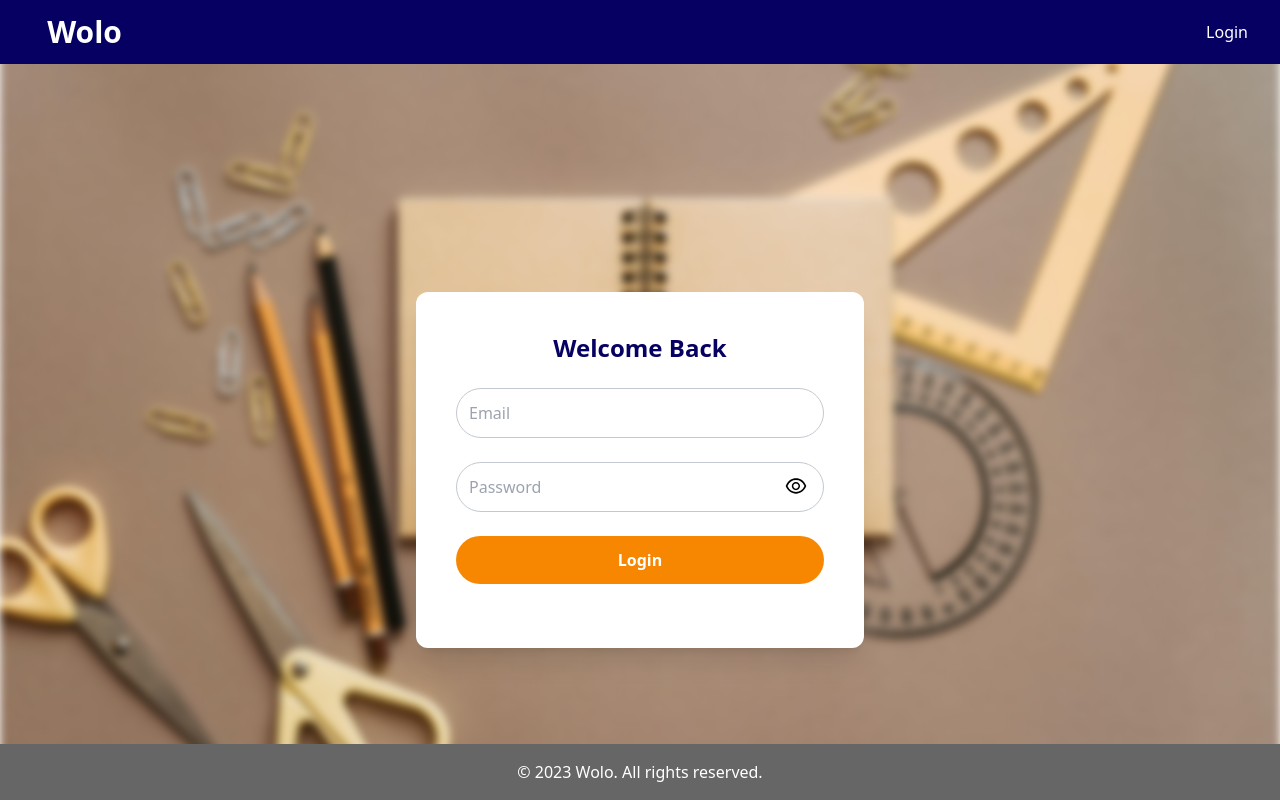
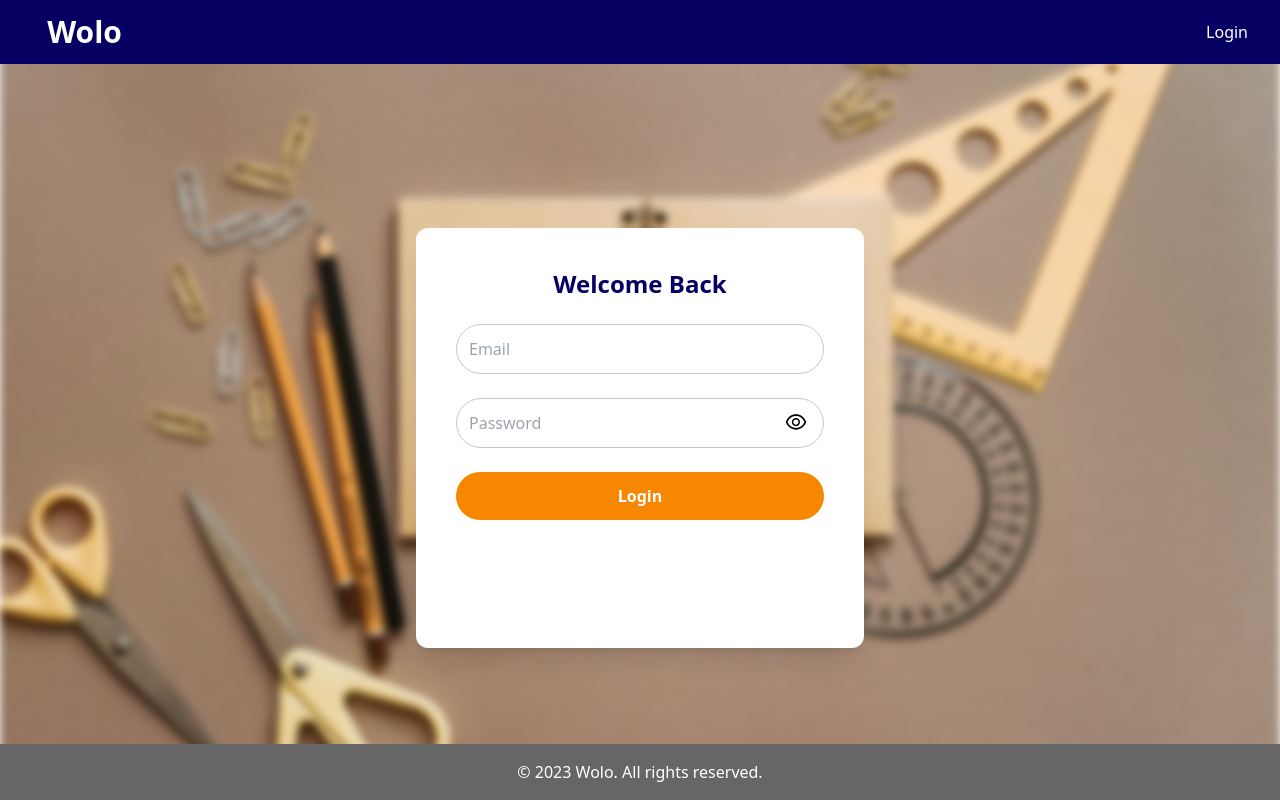
Before and after one commit to SaifAliHashmi047/WoloWeb, a React (Vite) app: page /login in a window 1280 px wide. Built offline with nearby package versions, Linux system fonts and the light colour scheme.

Commit message:
Social Login

```diff
--- a/package.json
+++ b/package.json
@@ -10,6 +10,7 @@
     "preview": "vite preview"
   },
   "dependencies": {
+    "@react-oauth/google": "latest",
     "@reduxjs/toolkit": "^2.3.0",
     "axios": "^1.7.7",
     "moment": "^2.30.1",
--- a/src/pages/Login.jsx
+++ b/src/pages/Login.jsx
@@ -8,6 +8,7 @@
 import { useDispatch } from "react-redux";
 import { setUserData, setUserLogin } from "../redux/userDataSlice";
 import { AiOutlineEye, AiOutlineEyeInvisible } from "react-icons/ai"; // Import the eye icons
+import { GoogleLogin } from "@react-oauth/google";
 
 const Login = () => {
   const navigate = useNavigate();
@@ -24,6 +25,12 @@
       navigate("/");
     }
   }, []);
+  const responseMessage = (response) => {
+    console.log(response);
+  };
+  const errorMessage = (error) => {
+    console.log(error);
+  };
 
   const postLogin = async (email, password, userType) => {
     const loginData = {
@@ -174,6 +181,7 @@
               Login
             </button>
           )}
+          <GoogleLogin onSuccess={responseMessage} onError={errorMessage} />
           <div className="w-full flex justify-center">
             <TailSpin
               visible={loadingLocal}
```
Also changed, not shown: src/main.jsx (+6 -3 lines), 2 other files (tests, documents, lock files or other folders).
